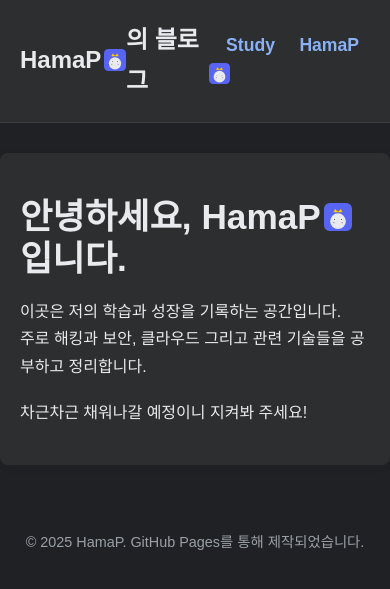
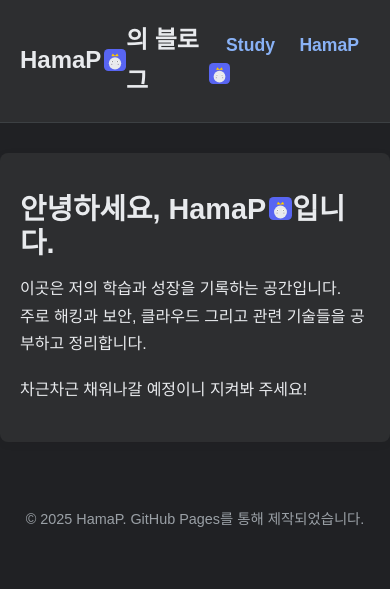
Before and after one commit to HamaP0/HamaP0.github.io, a Jekyll site: the page built from index.html, in a window 390 px wide. Shown: the top 589 px of the page. Built offline with Jekyll 4.4.1, drawn with Linux system fonts in a browser that asks for light colours; some web fonts are replaced.

Commit message:
Update style.scss

```diff
--- a/assets/css/style.scss
+++ b/assets/css/style.scss
@@ -606,4 +606,9 @@
   .content-wrapper {
     padding: 20px;
   }
+
+  /* study.html에서 글씨 겹침 문제 해결 */
+  .content-wrapper h1 {
+    font-size: 1.8em;
+  }
 }
```
